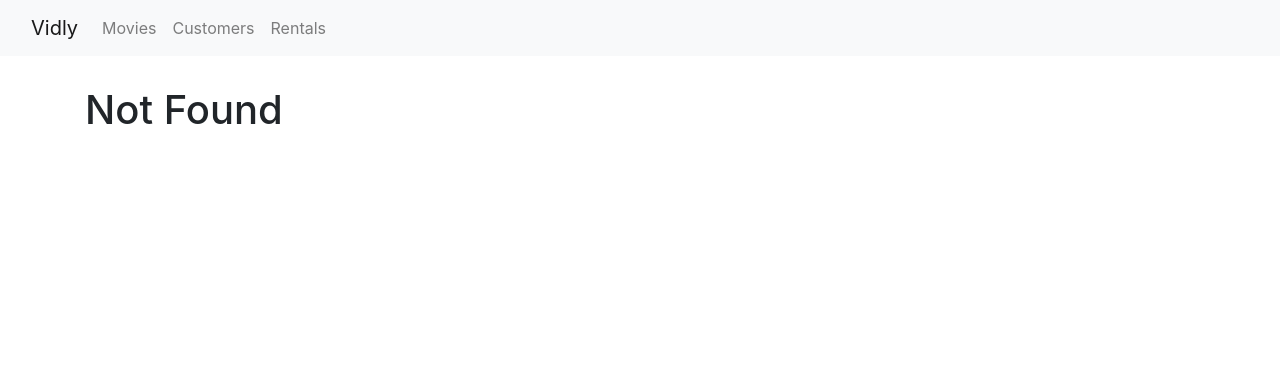
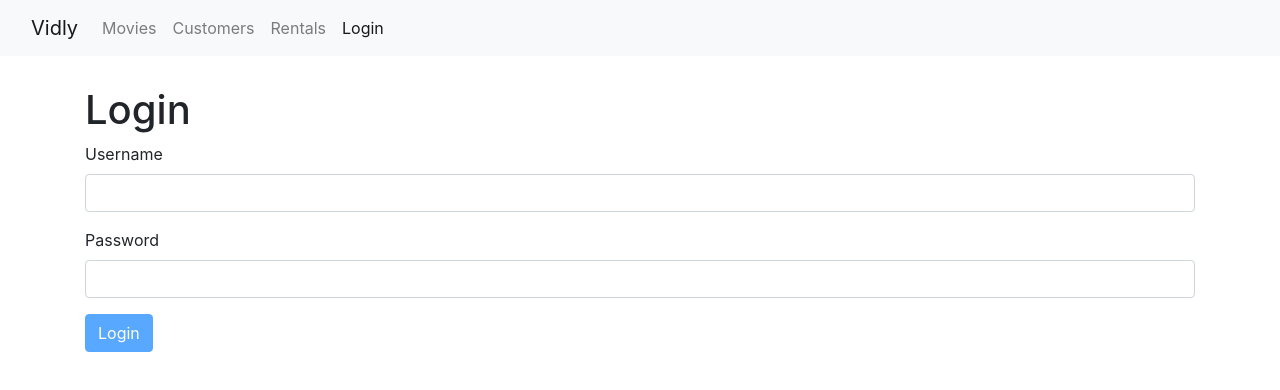
Before and after one commit to ShawnMathews320/MasteringReact_Codewithmosh, a React (Create React App) app in the folder vidly/: page /login in a window 1280 px wide. Before the commit this address led to /not-found. Shown: the top 390 px of the page. Built offline with nearby package versions, Linux system fonts and the light colour scheme.

Commit message:
displaying validation errors and Joi

```diff
--- a/vidly/package.json
+++ b/vidly/package.json
@@ -11,6 +11,7 @@
     "@testing-library/user-event": "^13.5.0",
     "bootstrap": "^4.1.1",
     "font-awesome": "^4.7.0",
+    "joi-browser": "13.4",
     "lodash": "^4.17.10",
     "prop-types": "^15.6.2",
     "react": "^17.0.2",
--- a/vidly/src/App.js
+++ b/vidly/src/App.js
@@ -2,6 +2,7 @@
 import { Route, Redirect, Switch } from 'react-router-dom';
 import Movies from './components/movies';
 import MovieForm from './components/movieForm';
+import LoginForm from './components/loginForm';
 import Customers from './components/customers';
 import Rentals from './components/rentals';
 import NotFound from './components/notFound';
@@ -15,6 +16,9 @@
         <NavBar />
         <main className='container'>
           <Switch>
+            <Route path='/login' component={ LoginForm } />
+
+            {/* make the path equal to the id of the movie */}
             <Route path='/movies/:id' component={ MovieForm } />
 
             <Route path="/movies" component={ Movies }></Route>
--- /dev/null
+++ b/vidly/src/components/common/input.jsx
@@ -0,0 +1,22 @@
+import React, { Component } from 'react';
+
+// this handles the interface of our input component
+const Input = ({ name, label, value, error, onChange }) => {
+    return (
+        <div className="form-group">
+            <label htmlFor={ name }>{ label }</label>
+            <input
+                value={ value}
+                onChange={ onChange }
+                id={ name }
+                name={ name }
+                type="text"
+                className="form-control"
+            />
+            {/* if error is truthy then the expression will be returned */}
+            {error && <div className="alert alert-danger">{ error }</div>}
+        </div>
+    );
+}
+
+export default Input;
--- /dev/null
+++ b/vidly/src/components/loginForm.jsx
@@ -0,0 +1,114 @@
+// Joi is used to define a schema (simple object). In this object we add all of our properties and their validation requirements.
+import Joi from 'joi-browser';
+import React, { Component } from 'react';
+import Input from './common/input';
+
+class LoginForm extends Component {
+    state = {
+        // set to empty strings because null and undefined cannot be used as values of controlled elements and components
+        account: { username: '', password: '' },
+        // using object instead of array bc it is easier to find the errors for a given input field
+        errors: {}
+    };
+
+    // this schema does not have to be part of the state because it's not supposed to change
+    // fluent way to define validation rules.
+    // .label assigns us a friendly name to this field
+    schema = {
+        username: Joi.string().required().label('Username'),
+        password: Joi.string().required().label('Password')
+    };
+
+    validate = () => {
+        // makes our code look cleaner
+        const options = { abortEarly: false };
+
+        // first argument is object we want to validate. Second argument is our schema
+        const { error } = Joi.validate(this.state.account, this.schema, options);
+
+        // if result.error is falsy then return null, otherwise get that array and map it into an object
+        if (!error) return null;
+
+        // empty object
+        const errors = {};
+
+        // mapping this array into an object
+        for (let item of error.details)
+            errors[item.path[0]] = item.message;  // setting property in our errors object to the error message
+        return errors;
+    }
+
+    // prevents default behavior of this event (i.e. reloading the page when we submit a form)
+    handleSubmit = e => {
+        e.preventDefault();
+
+        const errors = this.validate();  // this method will return an object for error catching
+        this.setState({ errors: errors || {} });  // if truthy return error object, otherwise return an empty object
+        if (errors) return;  // if we have errors immediately return so we don't call the server
+
+        // call the server
+    };
+
+    validateProperty = ({ name, value }) => {
+        const obj = { [name]: value };  // whatever name is at runtime will be used to set the name key
+        const schema = { [name]: this.schema[name] };  // dynamically setting value from our schema object
+        const { error } = Joi.validate(obj, schema);  // we want the default abortEarly here so errors are displayed one at a time
+
+        // if error is defined return the first detail of the error message property, otherwise return null
+        return error ? error.details[0].message : null;
+
+    };
+
+    // when the input field text changes
+    handleChange = ({ currentTarget: input }) => {
+        const errors = { ...this.state.errors };  // clone errors property of our state object
+        const errorMessage = this.validateProperty(input);  // returns an error message from the given input
+
+        // if this errorMessage is truthy we will store it in our errors object
+        if (errorMessage) errors[input.name] = errorMessage;  // we set set errors of input name to our errorMessage
+        else delete errors[input.name];  // if we don't get an error message we should delete the existing property so
+        // the error is cleared
+
+        const account = { ...this.state.account };  // clone the account object
+
+        // string that identifies the name of the target property
+        account[input.name] = input.value;  // set the username the input field
+
+        this.setState({ account, errors });  // pass our new account object
+    };
+
+    render() {
+        // object destructuring
+        const { account, errors } = this.state;
+
+        return (
+            <div>
+                <h1>Login</h1>
+                <form onSubmit={ this.handleSubmit }>
+                    <Input
+                        name='username'  // so we can identify the field
+                        label='Username'  // the text above the input field
+                        value={ account.username }  // call method when text changes
+                        onChange={ this.handleChange }  // call method when text changes
+                        error={ errors.username }  // error object that specifies the field that is invalid
+                    />
+                    <Input
+                        name='password'  // so we can identify the field
+                        label='Password'  // the text above the input field
+                        value={ account.password }  // call method when text changes
+                        onChange={ this.handleChange }  // call method when text changes
+                        error={ errors.password }  // error object that specifies the field that is invalid
+                    />
+                    <button
+                        // a returned null is considered falsy, an object is truthy
+                        disabled={ this.validate() }  // whether or not the button should be disabled
+                        className="btn btn-primary">
+                        Login
+                    </button>
+                </form>
+            </div>
+        );
+    }
+}
+
+export default LoginForm;
--- a/vidly/src/components/navbar.jsx
+++ b/vidly/src/components/navbar.jsx
@@ -14,6 +14,7 @@
                         <NavLink className="nav-link" aria-current="page" to="/movies">Movies</NavLink>
                         <NavLink className="nav-link" to="/customers">Customers</NavLink>
                         <NavLink className="nav-link" to="/rentals">Rentals</NavLink>
+                        <NavLink className="nav-link" to="/login">Login</NavLink>
                     </div>
                 </div>
             </div>
```
Also changed, not shown: 1 other file (tests, documents, lock files or other folders).
